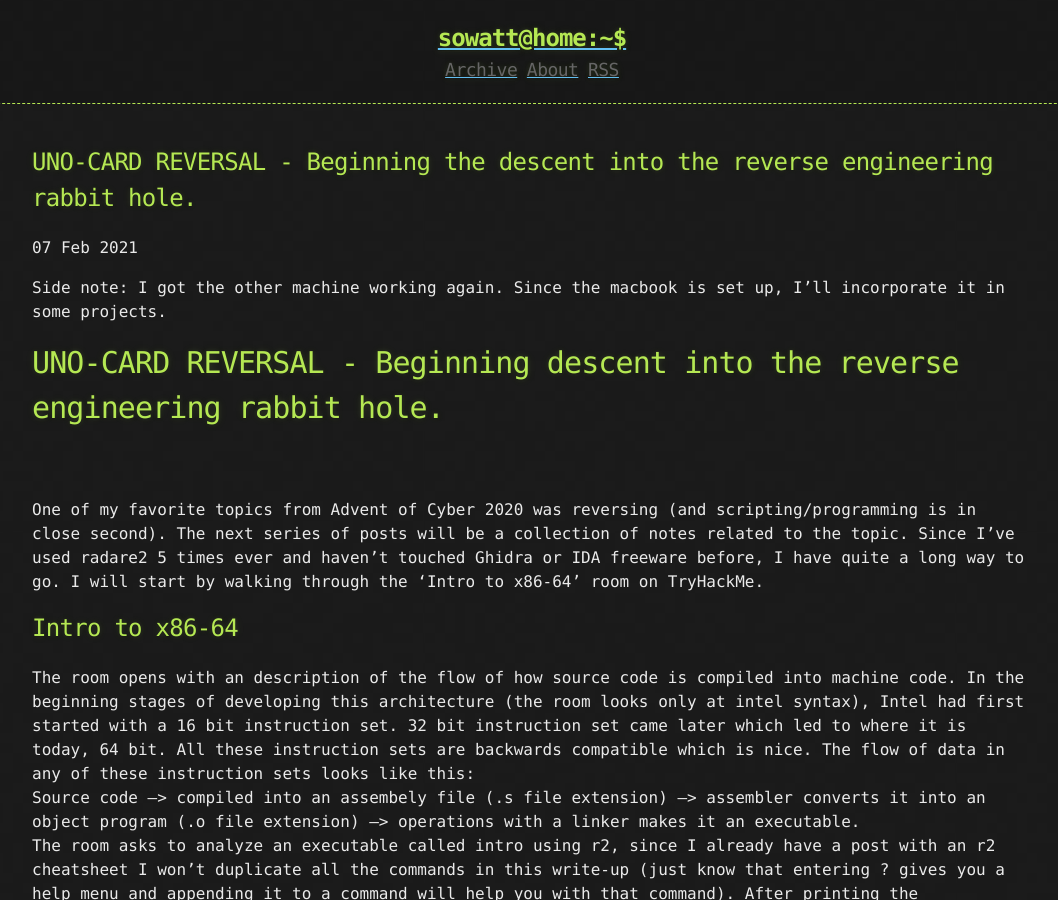
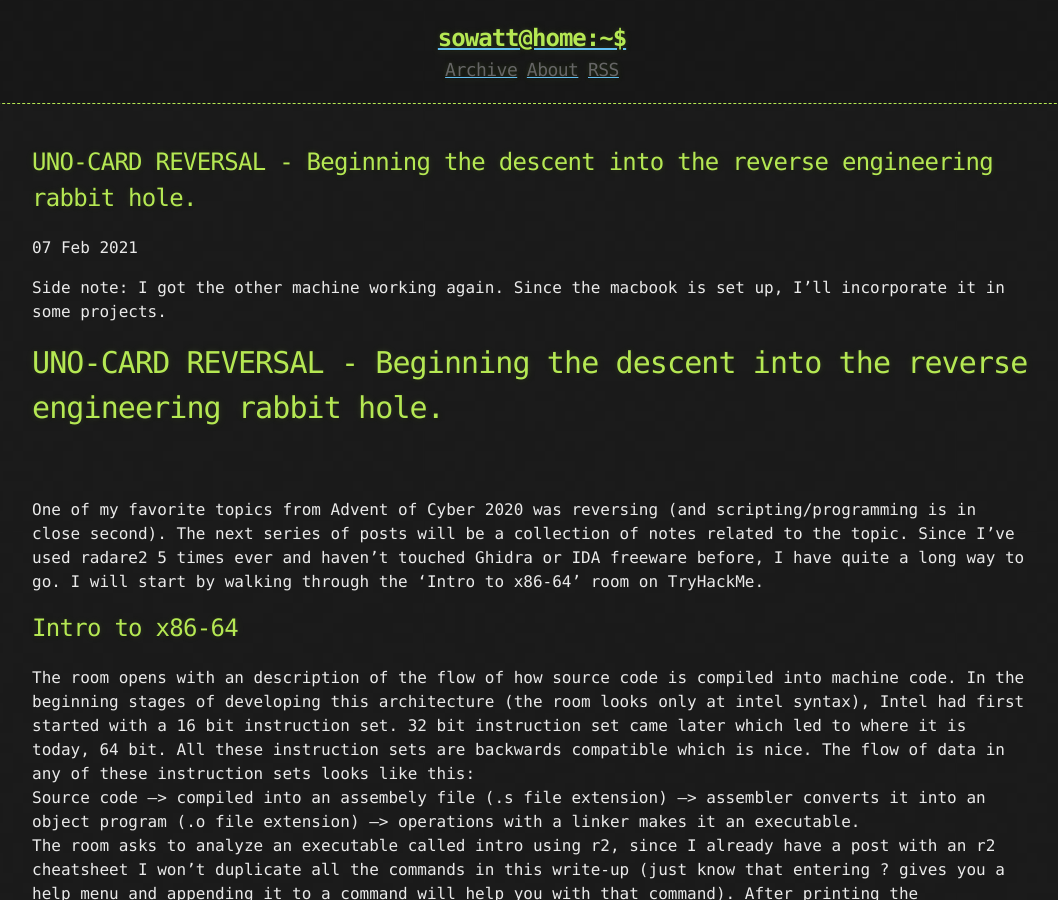
Before and after one commit to soWatt/soWatt.github.io, a Jekyll site: the page built from _posts/2021-02-07-REVERSE-ENGINEERING.md, in a window 1280 px wide and 900 px high. Shown: the whole window, without its empty margins (108-1166 px from the left). Built offline with Jekyll 4.4.1, drawn with Linux system fonts in a browser that asks for light colours.

Commit message:
Update 2021-02-07-REVERSE-ENGINEERING.md

```diff
--- a/_posts/2021-02-07-REVERSE-ENGINEERING.md
+++ b/_posts/2021-02-07-REVERSE-ENGINEERING.md
@@ -4,7 +4,7 @@ published: true
 ---
 Side note: I got the other machine working again. Since the macbook is set up, I'll incorporate it in some projects.
 <br/>
-# [](#header-1)UNO-CARD REVERSAL - Beginning descent into the reverse engineering rabbit hole.
+# [](#header-1)UNO-CARD REVERSAL - Beginning the descent into the reverse engineering rabbit hole.
 <br/><br/>
 One of my favorite topics from Advent of Cyber 2020 was reversing (and scripting/programming is in close second). The next series of posts will be a collection of notes related to the topic. Since I've used radare2 5 times ever and haven't touched Ghidra or IDA freeware before, I have quite a long way to go. I will start by walking through the 'Intro to x86-64' room on TryHackMe.
 
```
